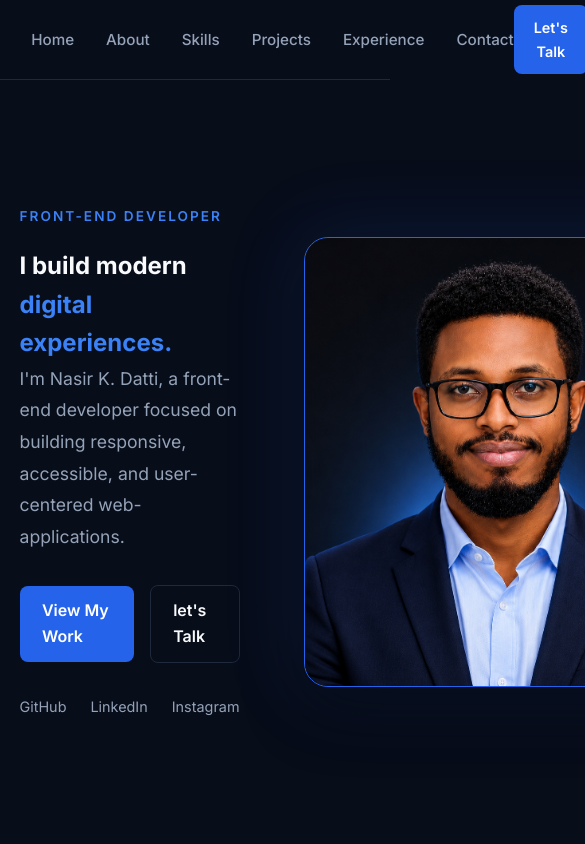
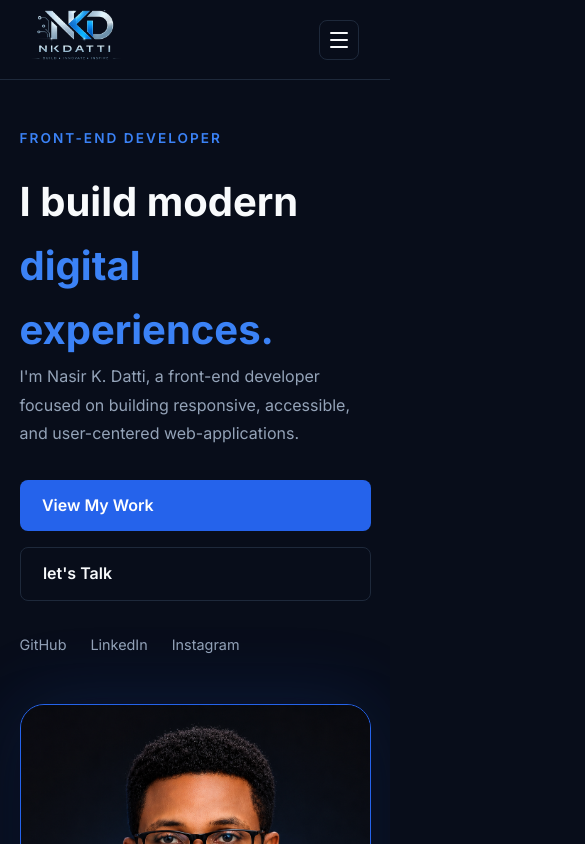
Before and after one commit to NDeenSanhaj96/Portfolio, a React app: page / in a window 390 px wide. Shown: the top 844 px of the page, 585 px wide, since content can reach past the window. Built offline with nearby package versions, Linux system fonts and the light colour scheme; the HTML template or start-up script is replaced by a standard one.

Commit message:
feat: add responsive mobile navigation

```diff
--- a/src/App.jsx
+++ b/src/App.jsx
@@ -4,8 +4,10 @@ import Hero from "./Components/Hero/Hero.jsx";
 function App() {
   return (
     <>
+    <main>
       <Navbar />
       <Hero />
+    </main>
     </>
   );
 }
--- a/src/Components/Hero/Hero.css
+++ b/src/Components/Hero/Hero.css
@@ -51,7 +51,8 @@
   border-radius: 8px;
   text-decoration: none;
   font-weight: 600;
-    transition: transform var(--transition-fast),
+  transition:
+    transform var(--transition-fast),
     backgrond var(--transition-fast),
     border-color var(--transition-fast);
 }
@@ -131,7 +132,67 @@
   position: absolute;
   inset: -1px;
   border-radius: inherit;
-  background: linear-gradient(135deg, rgba(59, 130, 246, 0.5),
-  transparent 45%);
+  background: linear-gradient(135deg, rgba(59, 130, 246, 0.5), transparent 45%);
   z-index: -1;
 }
+
+/*@@@@@@@@@@@@@@@@@@@@@@@@@@@@
+Hero Section Media Queries
+@@@@@@@@@@@@@@@@@@@@@@@@@@@@*/
+
+@media (max-width: 768px) {
+  .hero {
+    width: 90%;
+    max-width: var(--conatiner-width);
+    margin-inline: auto;
+    grid-template-columns: 1fr;
+    gap: 3rem;
+    padding: 4rem 0;
+  }
+
+  .hero--content {
+  max-width: 100%;
+}
+
+.hero h1 {
+    font-size: clamp(2.5rem, 10vw, 4rem);
+}
+
+.hero--description {
+    font-size: 1rem;
+}
+
+.hero--visual {
+    justify-content: center;
+}
+
+.hero_img--wrapper {
+    width: 100%;
+    max-width: 360px;
+    height: 430px;
+}
+}
+
+@media (max-width: 480px) {
+    .hero {
+        width: min(90%, var(--container-width));
+        padding: 3rem 0;
+    }
+
+    .hero--actions {
+        width: 100%;
+        max-width: 420px;
+        flex-direction: column;
+        align-items: stretch;
+    }
+
+    .hero_primary--btn,
+    .hero_secondary--btn {
+        width: 100%;
+    }
+
+    .hero_img--wrapper {
+        max-width: 100%;
+        height: 400px;
+    }
+}
--- a/src/Components/Navbar/Navbar.css
+++ b/src/Components/Navbar/Navbar.css
@@ -57,7 +57,8 @@
   font-size: 0.9rem;
   font-weight: 600;
   border: none;
-    transition: background 0.3s ease,
+  transition:
+    background 0.3s ease,
     transform 0.3s ease;
 }
 
@@ -81,3 +82,93 @@
   object-fit: contain;
   transform: scale(2);
 }
+
+.navbar--menu {
+  display: none;
+}
+
+/* Navbar Media Query */
+
+@media (max-width: 768px) {
+  .navbar {
+    position: relative;
+  }
+
+  .navbar--menu {
+    display: flex;
+    flex-direction: column;
+    justify-content: center;
+    gap: 5px;
+    width: 40px;
+    height: 40px;
+    padding: 0;
+    background: transparent;
+    border: 1px solid var(--color-border);
+    border-radius: 8px;
+    cursor: pointer;
+  }
+
+  .navbar--menu span {
+    display: block;
+    width: 18px;
+    height: 2px;
+    margin: 0 auto;
+
+    background-color: var(--color-text);
+    border-radius: 999px;
+    transition: transform 0.2s ease, opacity 0.2s ease;
+  }
+
+  .navbar--menu.menu-open span:nth-child(1) {
+    transform: translateY(7px) rotate(45deg);
+  }
+
+  .navbar--menu.menu-open span:nth-child(2) {
+    opacity: 0;
+  }
+
+  .navbar--menu.menu-open span:nth-child(3) {
+    transform: translateY(-7px) rotate(-45deg);
+  }
+
+  .navbar--links {
+    display: none;
+  }
+
+  .navbar--links.menu-open {
+    display: block;
+    position: absolute;
+    top: calc(100% + 1rem);
+    left: 0;
+    right: 0;
+    padding: 1.5rem;
+    background: var(--color-surface);
+    border: 1px solid var(--color-border);
+    border-radius: 12px;
+    box-shadow: 0 20px 40px rgba(0, 0, 0, 0.3);
+    z-index: 10;
+  }
+
+  .navbar_links--lists {
+    display: flex;
+    flex-direction: column;
+    align-items: flex-start;
+    gap: 1.25rem;
+    margin: 0;
+    padding: 0;
+    list-style: none;
+  }
+
+  .navbar_links--lists li {
+    width: 100%;
+  }
+
+  .navbar_links--lists a {
+    display: block;
+    width: 100%;
+  }
+
+  .navbar--btn {
+    display: none;
+  }
+}
--- a/src/Components/Navbar/Navbar.jsx
+++ b/src/Components/Navbar/Navbar.jsx
@@ -1,23 +1,77 @@
+import { useState } from "react";
 import "./Navbar.css";
 import logo from "../../assets/Images/nkdatti-logo.png";
 
 function Navbar() {
+  const [menuOpen, setMenuOpen] = useState(false);
+
+  const closeMenu = () => {
+    setMenuOpen(false);
+  };
+
   return (
-        <header className="navbar"><a href="#home" className="navbar--logo">
+    <header className="navbar">
+      <a href="#home" className="navbar--logo">
         <img src={logo} alt="NKDatti logo" />
       </a>
-            <nav className="navbar--links">
+
+      <button
+        className={`navbar--menu ${menuOpen ? "menu-open" : ""}`}
+        type="button"
+        onClick={() => setMenuOpen(!menuOpen)}
+        aria-label={menuOpen ? "Close navigation menu" : "Open navigation menu"}
+        aria-expanded={menuOpen}
+      >
+        <span></span>
+        <span></span>
+        <span></span>
+      </button>
+
+      <nav className={`navbar--links ${menuOpen ? "menu-open" : ""}`}>
         <ul className="navbar_links--lists">
-                    <li><a href="#home">Home</a></li>
-                    <li><a href="#about">About</a></li>
-                    <li><a href="#skills">Skills</a></li>
-                    <li><a href="#projects">Projects</a></li>
-                    <li><a href="#experience">Experience</a></li>
-                    <li><a href="#contact">Contact</a></li>
+          <li>
+            <a href="#home" onClick={closeMenu}>
+              Home
+            </a>
+          </li>
+
+          <li>
+            <a href="#about" onClick={closeMenu}>
+              About
+            </a>
+          </li>
+
+          <li>
+            <a href="#skills" onClick={closeMenu}>
+              Skills
+            </a>
+          </li>
+
+          <li>
+            <a href="#projects" onClick={closeMenu}>
+              Projects
+            </a>
+          </li>
+
+          <li>
+            <a href="#experience" onClick={closeMenu}>
+              Experience
+            </a>
+          </li>
+
+          <li>
+            <a href="#contact" onClick={closeMenu}>
+              Contact
+            </a>
+          </li>
         </ul>
       </nav>
-            <button className="navbar--btn">Let's Talk</button>
+
+      <a href="#contact" className="navbar--btn" onClick={closeMenu}>
+        Let's Talk
+      </a>
     </header>
   );
 }
+
 export default Navbar;
```
Lines whose indentation alone changed are shown as unchanged.
